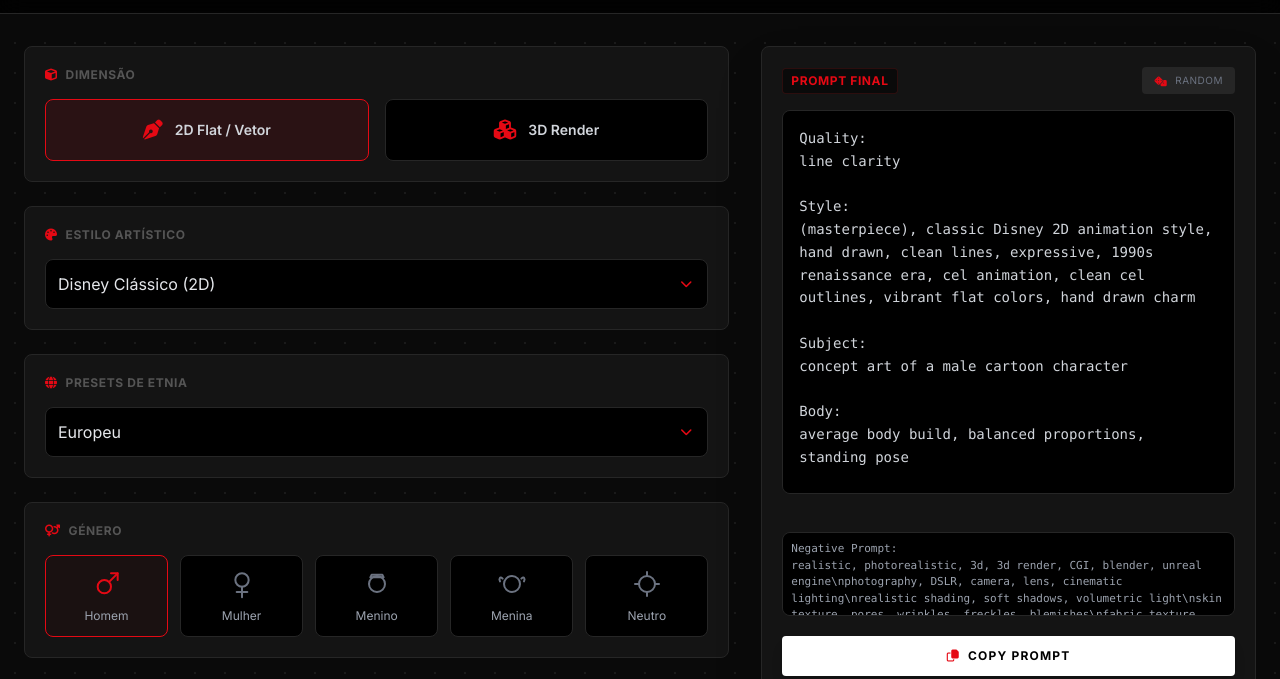
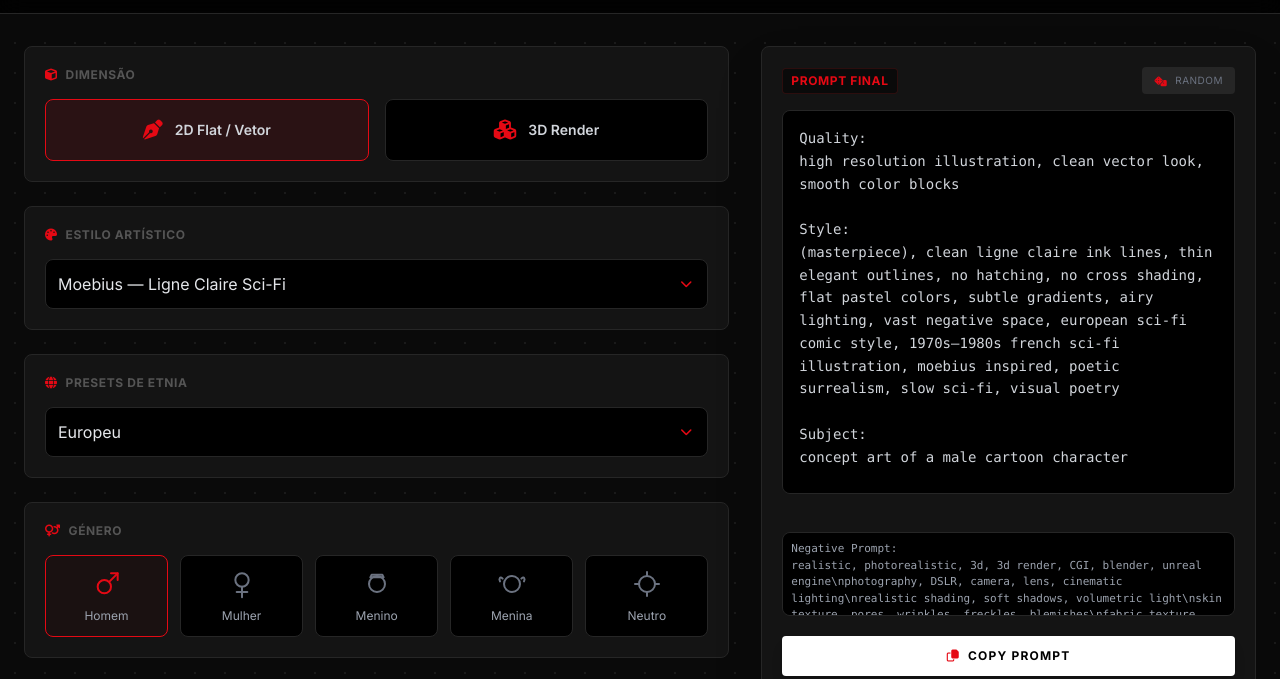
Before and after one commit to muydanado/Prompt-Studio, a plain HTML site: page cartoon.html in a window 1280 px wide. Shown: the part 62-741 px from the top of the page. Drawn offline with nearby package versions, Linux system fonts and the light colour scheme.

Commit message:
Add Moebius preset for cartoon

```diff
--- a/cartoon.html
+++ b/cartoon.html
@@ -858,15 +858,20 @@ detailled eyes, realistic texture, photography, noise, watermark</textarea>
         ];
 
         const styles2D = [];
+
         styles2D.push({
             id: "moebius",
             label: "Moebius — Ligne Claire Sci-Fi",
             dimension: "2D",
+
+            // BLOQUEIOS DE PROPORÇÃO (isto substitui seu 'locks')
             bodyShapeId: "slender",
             shapeId: "teardrop",
             eyeShapeId: "almond",
             mouthId: "thin",
             poseId: "gazing",
+
+            // NÚCLEO VISUAL MOEBIUS
             styleTokens: [
                 "clean ligne claire ink lines",
                 "thin elegant outlines",
@@ -883,12 +888,16 @@ detailled eyes, realistic texture, photography, noise, watermark</textarea>
                 "slow sci-fi",
                 "visual poetry"
             ],
+
+            // CÂMERA — O que cria escala Moebius
             cameraTokens: [
                 "wide shot",
                 "cinematic composition",
                 "deep perspective",
                 "sense of scale"
             ],
+
+            // AMBIENTE — força a vibe da imagem 2
             backgroundTokens: [
                 "vast alien desert",
                 "floating rock formations",
@@ -897,11 +906,13 @@ detailled eyes, realistic texture, photography, noise, watermark</textarea>
                 "soft clouds",
                 "dreamlike atmosphere"
             ],
+
             qualityTokens: [
                 "high resolution illustration",
                 "clean vector look",
                 "smooth color blocks"
             ],
+
             negativePrompt: `
 chibi, funko, pixar, disney, cute cartoon,
 big head, short body, baby proportions,
@@ -912,6 +923,7 @@ thick outlines, heavy shadows, gritty, cyberpunk,
 busy background, cluttered composition
 `
         });
+
         const styles3D = [];
 
         const fantasyOutfits = [
@@ -1098,7 +1110,7 @@ busy background, cluttered composition
             }
         };
 
-        const presets = [
+        const presetDefinitions = [
             // Presets 3D
             {
                 id: 'pixar',
@@ -1394,6 +1406,15 @@ busy background, cluttered composition
             }
         ];
 
+        presetDefinitions.forEach(preset => {
+            if (preset.dimension === '2D') {
+                styles2D.push(preset);
+            } else {
+                styles3D.push(preset);
+            }
+        });
+
+        const presets = [...styles2D, ...styles3D];
 
         function getDefaultOption(list, id, fallbackIndex = 0) {
             return list.find(item => item.id === id) || list[fallbackIndex] || list[0];
```
